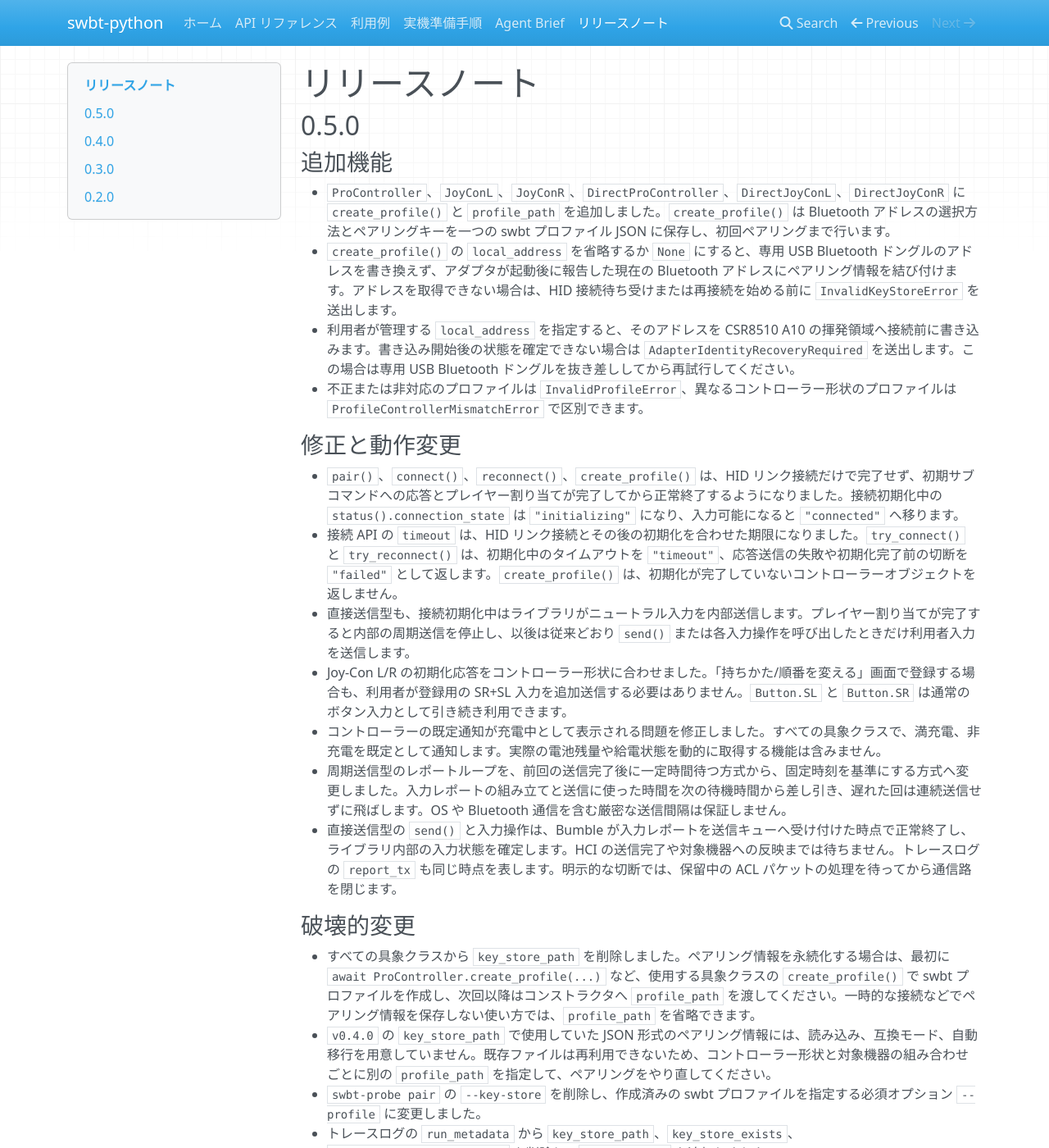
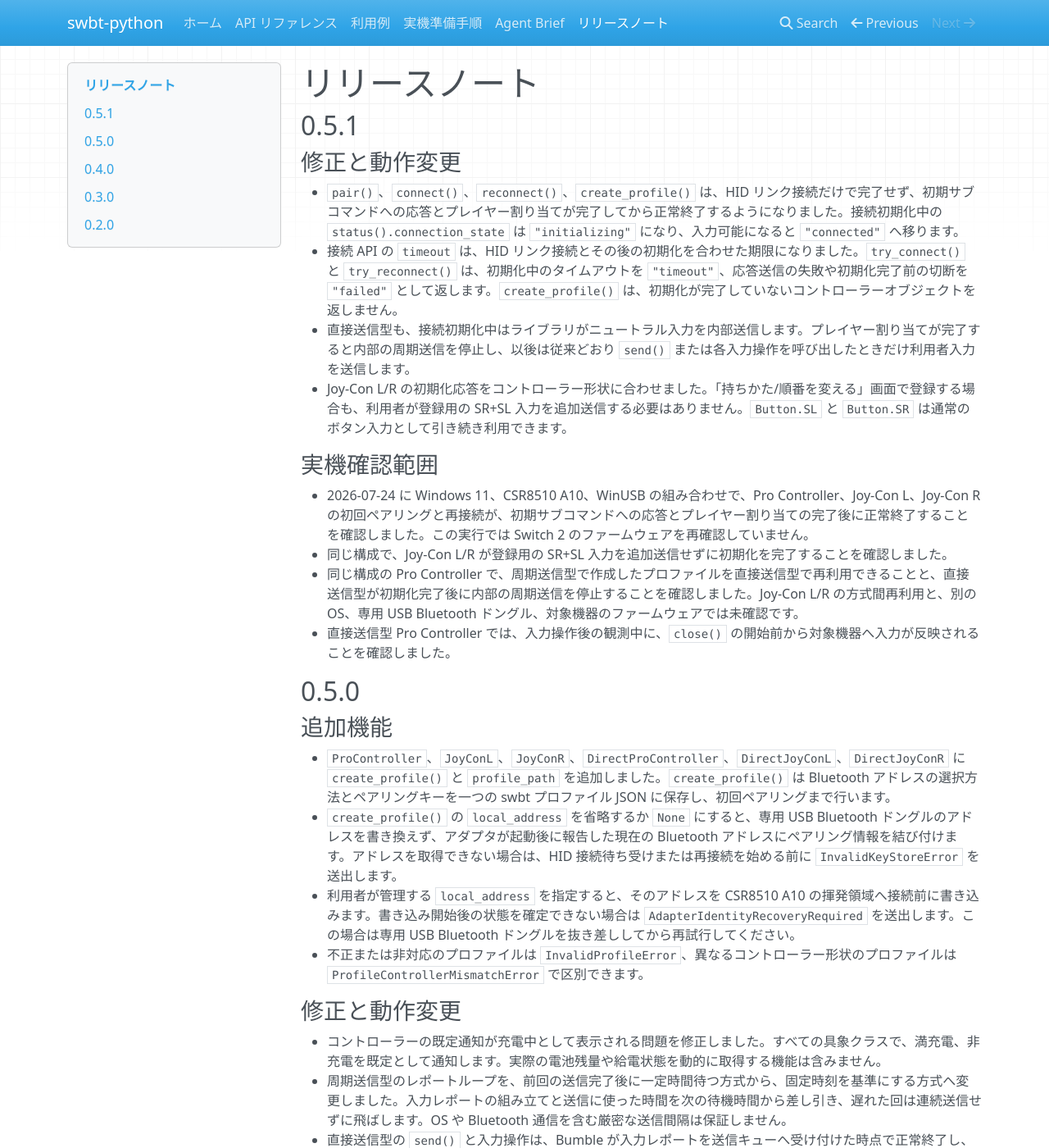
Before and after one commit to niart120/swbt-python, an MkDocs documentation site: the page built from docs/release-notes.md, in a window 1280 px wide and 1400 px high. Shown: the whole window at 82% size. Built offline with MkDocs 1.6.1, drawn with Linux system fonts in a browser that asks for light colours; nearby versions of some CDN libraries; some of the changed text lies outside the part shown.

Commit message:
chore(release): v0.5.1 の公開候補を準備

```diff
--- a/docs/release-notes.md
+++ b/docs/release-notes.md
@@ -1,4 +1,20 @@
 # リリースノート
+
+## 0.5.1
+
+### 修正と動作変更
+
+- `pair()`、`connect()`、`reconnect()`、`create_profile()` は、HID リンク接続だけで完了せず、初期サブコマンドへの応答とプレイヤー割り当てが完了してから正常終了するようになりました。接続初期化中の `status().connection_state` は `"initializing"` になり、入力可能になると `"connected"` へ移ります。
+- 接続 API の `timeout` は、HID リンク接続とその後の初期化を合わせた期限になりました。`try_connect()` と `try_reconnect()` は、初期化中のタイムアウトを `"timeout"`、応答送信の失敗や初期化完了前の切断を `"failed"` として返します。`create_profile()` は、初期化が完了していないコントローラーオブジェクトを返しません。
+- 直接送信型も、接続初期化中はライブラリがニュートラル入力を内部送信します。プレイヤー割り当てが完了すると内部の周期送信を停止し、以後は従来どおり `send()` または各入力操作を呼び出したときだけ利用者入力を送信します。
+- Joy-Con L/R の初期化応答をコントローラー形状に合わせました。「持ちかた/順番を変える」画面で登録する場合も、利用者が登録用の SR+SL 入力を追加送信する必要はありません。`Button.SL` と `Button.SR` は通常のボタン入力として引き続き利用できます。
+
+### 実機確認範囲
+
+- 2026-07-24 に Windows 11、CSR8510 A10、WinUSB の組み合わせで、Pro Controller、Joy-Con L、Joy-Con R の初回ペアリングと再接続が、初期サブコマンドへの応答とプレイヤー割り当ての完了後に正常終了することを確認しました。この実行では Switch 2 のファームウェアを再確認していません。
+- 同じ構成で、Joy-Con L/R が登録用の SR+SL 入力を追加送信せずに初期化を完了することを確認しました。
+- 同じ構成の Pro Controller で、周期送信型で作成したプロファイルを直接送信型で再利用できることと、直接送信型が初期化完了後に内部の周期送信を停止することを確認しました。Joy-Con L/R の方式間再利用と、別の OS、専用 USB Bluetooth ドングル、対象機器のファームウェアでは未確認です。
+- 直接送信型 Pro Controller では、入力操作後の観測中に、`close()` の開始前から対象機器へ入力が反映されることを確認しました。
 
 ## 0.5.0
 
@@ -31,10 +43,10 @@
 ### 実機確認範囲
 
 - Windows 11、CSR8510 A10、WinUSB、Switch 2 ファームウェア 22.5.0 の組み合わせで、利用者管理の `local_address` を使った全具象クラスの初回ペアリング、通常終了、同じプロファイルによる再接続を確認しました。
-- アダプタが報告する現在の Bluetooth アドレスを使う経路は、同じ Windows 11、CSR8510 A10、WinUSB の構成で、Pro Controller、Joy-Con L、Joy-Con R の初回ペアリングと再接続を確認しました。Joy-Con L/R は登録用の SR+SL 入力を追加送信せずに初期化を完了しました。
+- アダプタが報告する現在の Bluetooth アドレスを使う経路は、同じ Windows 11、CSR8510 A10、WinUSB の構成で、Pro Controller 相当の初回ペアリングと再接続を確認しました。
 - 8 ms を指定した周期送信型は、同じ専用 USB Bluetooth ドングルを使った 200 件の観測で、HCI の送信完了間隔の中央値が 8.038 ms になりました。他の OS、専用 USB Bluetooth ドングル、対象機器では未検証です。
 - `local_address` を明示した場合に書き換えるのは CSR8510 A10 の揮発領域だけです。`close()` は書き換えたアドレスを元へ戻しません。アドレスの生成と重複回避は利用者が行ってください。CSR8510 A10 以外の専用 USB Bluetooth ドングル、出荷時アドレスの保存、公開の読み取り専用確認 API は確認対象外です。
-- 同じコントローラー形状の周期送信型と直接送信型は同じプロファイルを受け付けます。Pro Controller では両方式の間で再利用した接続を実機確認済みですが、Joy-Con L/R では未確認です。詳しい確認条件と残っている制約は[実機準備手順](hardware.md)を参照してください。
+- 同じコントローラー形状の周期送信型と直接送信型は同じプロファイルを受け付けますが、両方式の間で再利用した場合の実機動作は未検証です。詳しい確認条件と残っている制約は[実機準備手順](hardware.md)を参照してください。
 
 ## 0.4.0
 
--- a/pyproject.toml
+++ b/pyproject.toml
@@ -1,6 +1,6 @@
 [project]
 name = "swbt-python"
-version = "0.5.0"
+version = "0.5.1"
 description = "Python library for presenting an NX-compatible virtual Bluetooth HID input device."
 readme = "README.md"
 authors = [
```
Also changed, not shown: other parts of docs/release-notes.md (+0 -4 lines), 1 other file.
